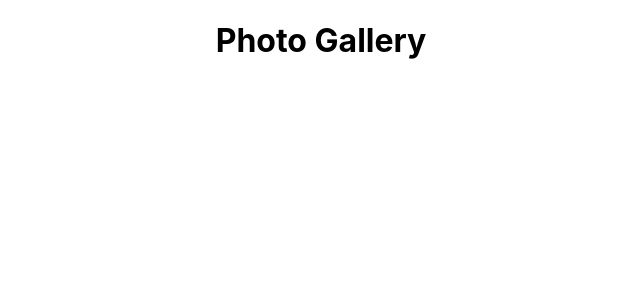
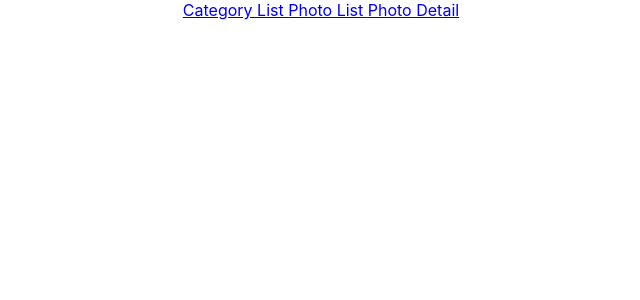
Before and after one commit to StPeteFrank/photo-gallery, a React (Create React App) app: page /photoList in a window 1280 px wide. Shown: the top 300 px of the page, without its empty margins (319-959 px from the left). Built offline with nearby package versions, Linux system fonts and the light colour scheme.

Commit message:
Initial with notes and instructions

```diff
--- a/PhotoDetail.js
+++ b/PhotoDetail.js
@@ -1,4 +1,5 @@
 import React, { Component } from 'react'
+import sample from './sample.json'
 
 class PhotoDetails extends Component {
   render() {
--- a/PhotoList.js
+++ b/PhotoList.js
@@ -1,8 +1,13 @@
 import React, { Component } from 'react'
+import sample from './sample.json'
 
 class PhotoList extends Component {
   render() {
     return <p>Photo List</p>
+    <div>
+      <img src="https://cdn-images-1.medium.com/max/1600/1*i1vVm3EqqDIkyucD0079wg.jpeg" />
+      <img src="https://upload.wikimedia.org/wikipedia/commons/thumb/0/0f/Grosser_Panda.JPG/2560px-Grosser_Panda.JPG" />
+    </div>
   }
 }
 
--- a/src/App.js
+++ b/src/App.js
@@ -2,16 +2,27 @@ import React, { Component } from 'react'
 import { BrowserRouter as Router, Route, Link } from 'react-router-dom'
 import logo from './logo.svg'
 import './App.css'
+// import CategoryList from './CategoryList'
+// import PhotoList from './PhotoList'
+// import PhotoDetail from './PhotoDetail'
+// import sample from './sample.json'
 
 class App extends Component {
   render() {
     return (
       <Router>
-        <div className="App">
-          <header>
-            <h1>Photo Gallery</h1>
-          </header>
-        </div>
+        <main>
+          <div className="App">
+            <Link to="/categoryList">Category List </Link>
+            <Link to="/photoList"> Photo List </Link>
+            <Link to="/photoDetail"> Photo Detail </Link>
+
+            {/* <Route path="/" exact component={home} />
+          <Route path="/categoryList/" component={categoryList} />
+          <Route path="/photoList/" component={photoList} />
+          <Route path="/photoDetail/" component={photoDetail} /> */}
+          </div>
+        </main>
       </Router>
     )
   }
@@ -20,7 +31,13 @@ class App extends Component {
 export default App
 
 //To Do list
+//
+//
 
+//Questions:
+//Import json and use it to call images on needed components
+//Which component do I call json file?
+//Is my category list my home page?
 //
 
 //HOMEWORK INSTRUCTIONS
@@ -34,3 +51,6 @@ export default App
 //Navigating JSON data structures
 //Using the React Router library
 //Using parameters in React Router
+
+//NOTES:
+//Min 27 in lecture part 1 from thursday is where we add react-router
--- a/src/CategoryList.js
+++ b/src/CategoryList.js
@@ -1,4 +1,5 @@
 import React, { Component } from 'react'
+import sample from './sample.json'
 
 class CategoryList extends Component {
   render() {
```
